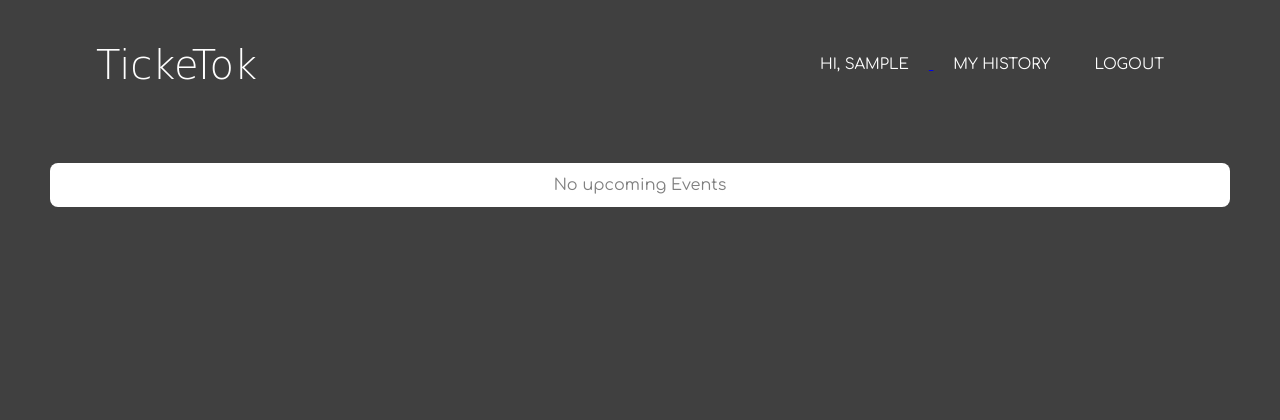
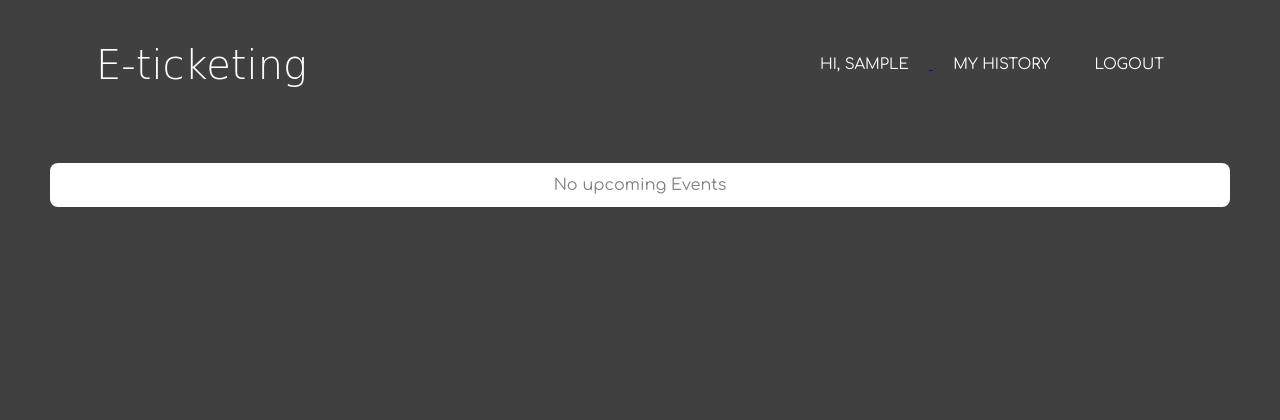
Before and after one commit to Iambahati/E-tickets, a PHP site: page /interfaces/events.php in a window 1280 px wide. Shown: the top 420 px of the page. Run offline with PHP 8.4, Linux system fonts and the light colour scheme; the visitor is signed in with stand-in values (Sample User, id 1); data comes from the database, SQL or seed files in the repository; data that the repository does not hold is empty; some libraries are stand-ins or nearby versions; some web fonts are replaced.

Commit message:
Refactor page title and logo in

```diff
--- a/e-ticketing/interfaces/events.php
+++ b/e-ticketing/interfaces/events.php
@@ -31,7 +31,7 @@ unset($_SESSION['success'], $_SESSION['error'], $_SESSION['contactUsMessage']);
 <head>
     <meta charset="x-UTF-16LE-BOM">
     <meta name="viewport" content="width=device=width, initial-scale=1.0">
-    <title>TickeTok </title>
+    <title>E-ticketing </title>
     <link href="https://fonts.googleapis.com/css?family=Bad+Script|Comfortaa|Amiri|Cormorant+Garamond|Rancho|Fredericka+the+Great|Handlee|Homemade+Apple|Philosopher|Playfair+Display+SC|Reenie+Beanie|Unna|Zilla+Slab" rel="stylesheet">
     <link rel="stylesheet" href="../assets/css/main.css">
     <link rel="stylesheet" href="../assets/css/modals.css">
@@ -64,7 +64,7 @@ unset($_SESSION['success'], $_SESSION['error'], $_SESSION['contactUsMessage']);
 <body style="min-height: 100vh; display: flex; flex-direction: column;">
 
     <div class="navbar">
-        <h1 class="logo" style="font-size: 40px;">TickeTok </h1>
+        <h1 class="logo" style="font-size: 40px;">E-ticketing </h1>
         <ul style="font-size: 15px;">
             <li><a href="#">Hi, <?= $currentlyLoggedInUser ?></li>
             <li><a href="history.php">My History</a></li>
--- a/e-ticketing/interfaces/history.php
+++ b/e-ticketing/interfaces/history.php
@@ -46,7 +46,7 @@ unset($_SESSION['success'], $_SESSION['error'], $_SESSION['contactUsMessage']);
 
   <div>
     <div class="navbar">
-      <h1 class="logo" style="font-size: 40px;">TickeTok </h1>
+      <h1 class="logo" style="font-size: 40px;">E-ticketing </h1>
       <ul style="font-size: 15px;">
         <li><a href="#">Hi, <?= $currentlyLoggedInUser ?></li>
         <li><a href="events.php">View events</a></li>
```
